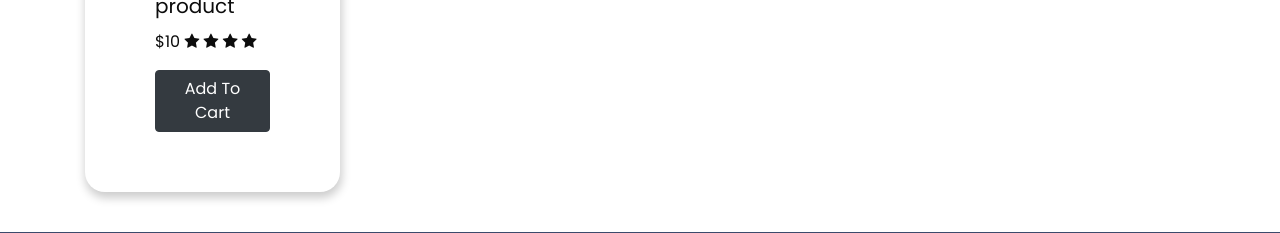
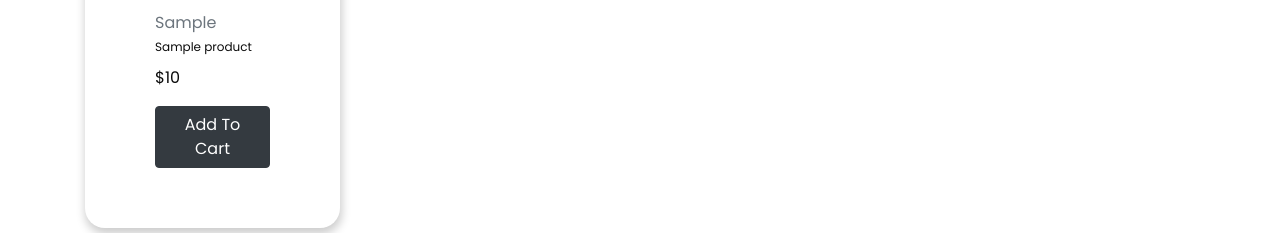
Before and after one commit to E-the/Solo_Project, a Django app: template template/searchresults.html in a window 1280 px wide. Shown: the part 423-656 px from the top of the page. Run offline with Django 4.2, Linux system fonts and the light colour scheme; the template is opened without the code that fills it: most values are stand-ins (such as "Sample title", 1, 10 or a date in 2020); style sheets or scripts are compiled from the project's sources; some libraries are stand-ins or nearby versions.

Commit message:
Search result works fine

```diff
--- a/template/searchresults.html
+++ b/template/searchresults.html
@@ -1,5 +1,4 @@
 {% extends 'index.html' %}
-{% block title %} Search Results {% endblock %}
 {% block content %}
 {% load static %}
 {%  include 'gallery.html' %}
@@ -22,8 +21,8 @@
 
 </style>
 <section id="pcard" class="col-mt-5">
-    <div class="col-lg-6 m-auto head">
-        <h1 >Search Results</h1>
+  <div class="col-lg-6 pl-5 pt-4 m-auto head">
+      <h1 style="font-size: 28px;">Search Results</h1>
   </div>
   {% if products|length < 1 %}
   <div class="d-flex align-items-center justify-content-center vh-70">
@@ -42,22 +41,17 @@
 
       {% for product in products %}
         <div class="col-xl-3 col-lg-4 col-md-6 position-relative ">
-
-
             <div class="card product-item">
               <i class="fa fa-heart position-absolute liked"></i>
               <i class="fa fa-heart-o position-absolute like"></i>
               <div class="images">
-                <a href="product/phone/productdetails/{{product.id}}"><img src="/{{product.image}}" class="img-fluid w-300 img-card" alt="..." data-bs-toggle="tooltip" data-bs-placement="top" title="Click to See Product Details"></a>
+                <a href="/product/product/{{product.id}}"><img style="height: 200px;" src="/{{product.watch_image}}" class="img-fluid w-300 img-card" alt="..." data-bs-toggle="tooltip" data-bs-placement="top" title="Click to See Product Details"></a>
               </div>
               <div class="card-body">
                 <h6 class="card-subtitle mb-2 text-muted  fw-light">{{product.productBrand}}</h6>
-                  <h5 class="card-title">{{product.name}}</h5>
-                  <p class="card-text price"> ${{product.price}} <span class="float-end rating-stars" >
-                      <i class="fa fa-star"></i>
-                      <i class="fa fa-star"></i>
-                      <i class="fa fa-star"></i>
-                      <i class="fa fa-star"></i>
+                <h5 class="card-title" style="font-size: 12px;">{{product.watch_name}}</h5>
+                <p class="card-text price"> ${{product.watch_price}} <span class="float-end rating-stars" >
+
                 </span> </p>
                 <div class="text-center">
                   <a href="{% url 'cart_add' product.id %}" class="btn btn-dark w-100" role="button" > Add To Cart</a>
```
Lines whose indentation alone changed are shown as unchanged.
